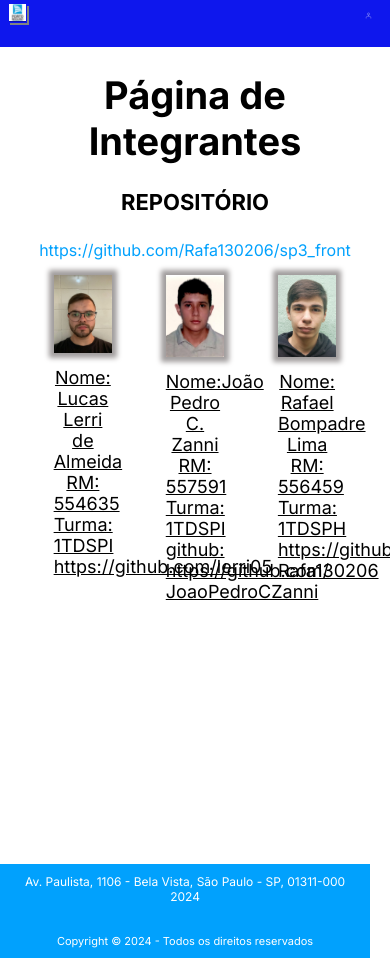
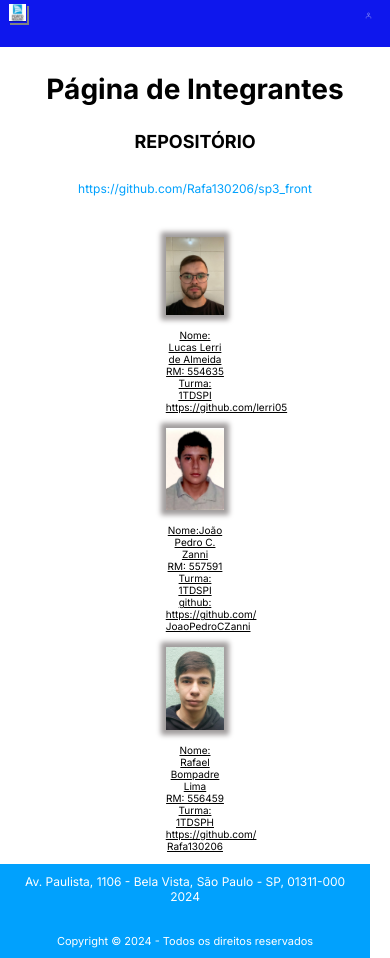
Before and after one commit to Rafa130206/sp3_front, a React (Vite) app in the folder sp3_front_end/: page /integrantes in a window 390 px wide. Shown: the top 958 px of the page. Built offline with nearby package versions, Linux system fonts and the light colour scheme.

Commit message:
Responsividade página de integrantes.

```diff
--- a/sp3_front_end/src/Routes/Integrantes/integrantes.css
+++ b/sp3_front_end/src/Routes/Integrantes/integrantes.css
@@ -67,3 +67,316 @@ a.rep{
     text-decoration: underline;
     font-size: 18px;
 }
+
+/* ================ DESKTOPS MÉDIOS ================ */
+
+@media screen and (max-width: 1199px){
+/* ============================ Pag. Int ============================ */
+
+.paginth1{
+    text-align: center;
+    margin: 15px;
+    font-size: 42px;
+}
+
+h2{
+    text-align: center;
+    margin: 25px;
+    font-size: 26px;
+}
+
+.linkrep{
+    text-align: center;
+    margin: 15px;
+}
+
+a.rep{
+    text-align: center;
+    text-decoration: none;
+    color: rgb(1, 161, 253);
+}
+
+.container1{
+    display: flex;
+    flex-direction: row;
+    justify-content: space-evenly;
+    margin-top: 3vw;
+    margin-bottom: 20vw;
+}
+
+.foto1{
+    width: 15vw;
+    box-shadow: 0px 0px 5px 5px rgb(161, 157, 157);
+}
+
+.legenda1{
+    width: 15vw;
+    text-align: center;
+    margin-top: 10px;
+    text-decoration: underline;
+    font-size: 14px;
+}
+
+.foto2{
+    width: 15vw;
+    box-shadow: 0px 0px 5px 5px rgb(161, 157, 157);
+}
+
+.legenda2{
+    width: 15vw;
+    text-align: center;
+    margin-top: 10px;
+    text-decoration: underline;
+    font-size: 14px;
+}
+
+.foto3{
+    width: 15vw;
+    box-shadow: 0px 0px 5px 5px rgb(161, 157, 157);
+}
+
+.legenda3{
+    width: 15vw;
+    text-align: center;
+    margin-top: 10px;
+    text-decoration: underline;
+    font-size: 14px;
+}
+}
+
+/* ================ TABLETS E LAPTOPS ================ */
+
+@media screen and (max-width: 991px){
+
+    /* ============================ Pag. Int ============================ */
+
+    .paginth1{
+        text-align: center;
+        margin: 15px;
+        font-size: 38px;
+    }
+
+    h2{
+        text-align: center;
+        margin: 25px;
+        font-size: 22px;
+    }
+
+    .linkrep{
+        text-align: center;
+        margin: 15px;
+    }
+
+    a.rep{
+        text-align: center;
+        text-decoration: none;
+        color: rgb(1, 161, 253);
+    }
+
+    .container1{
+        display: flex;
+        flex-direction: row;
+        justify-content: space-evenly;
+        margin-top: 3vw;
+        margin-bottom: 20vw;
+    }
+
+    .foto1{
+        width: 15vw;
+        box-shadow: 0px 0px 5px 5px rgb(161, 157, 157);
+    }
+
+    .legenda1{
+        width: 15vw;
+        text-align: center;
+        margin-top: 10px;
+        text-decoration: underline;
+        font-size: 12px;
+    }
+
+    .foto2{
+        width: 15vw;
+        box-shadow: 0px 0px 5px 5px rgb(161, 157, 157);
+    }
+
+    .legenda2{
+        width: 15vw;
+        text-align: center;
+        margin-top: 10px;
+        text-decoration: underline;
+        font-size: 12px;
+    }
+
+    .foto3{
+        width: 15vw;
+        box-shadow: 0px 0px 5px 5px rgb(161, 157, 157);
+    }
+
+    .legenda3{
+        width: 15vw;
+        text-align: center;
+        margin-top: 10px;
+        text-decoration: underline;
+        font-size: 12px;
+    }
+}
+
+/* ================ TELEFONES MÉDIOS E TABLETS PEQUENOS ================ */
+
+@media screen and (max-width: 767px){
+
+    /* ============================ Pag. Int ============================ */
+
+    .paginth1{
+        text-align: center;
+        margin: 15px;
+        font-size: 32px;
+    }
+
+    h2{
+        text-align: center;
+        margin: 25px;
+        font-size: 22px;
+    }
+
+    .linkrep{
+        text-align: center;
+        margin: 15px;
+        margin-bottom: 40px;
+    }
+
+    a.rep{
+        text-align: center;
+        text-decoration: none;
+        color: rgb(1, 161, 253);
+    }
+
+    .container1{
+        display: flex;
+        flex-direction: column;
+        gap: 15px;
+        align-items: center;
+        margin-top: 3vw;
+        margin-bottom: 20vw;
+    }
+
+    .foto1{
+        width: 15vw;
+        box-shadow: 0px 0px 5px 5px rgb(161, 157, 157);
+    }
+
+    .legenda1{
+        width: 15vw;
+        text-align: center;
+        margin-top: 10px;
+        text-decoration: underline;
+        font-size: 8px;
+    }
+
+    .foto2{
+        width: 15vw;
+        box-shadow: 0px 0px 5px 5px rgb(161, 157, 157);
+    }
+
+    .legenda2{
+        width: 15vw;
+        text-align: center;
+        margin-top: 10px;
+        text-decoration: underline;
+        font-size: 8px;
+    }
+
+    .foto3{
+        width: 15vw;
+        box-shadow: 0px 0px 5px 5px rgb(161, 157, 157);
+    }
+
+    .legenda3{
+        width: 15vw;
+        text-align: center;
+        margin-top: 10px;
+        text-decoration: underline;
+        font-size: 8px;
+    }
+
+}
+
+/* ================ TELEFONES PEQUENOS ================ */
+
+@media screen and (max-width: 576px){
+
+    /* ============================ Pag. Int ============================ */
+
+    .paginth1{
+        text-align: center;
+        margin: 15px;
+        font-size: 28px;
+    }
+
+    h2{
+        text-align: center;
+        margin: 25px;
+        font-size: 18px;
+    }
+
+    .linkrep{
+        text-align: center;
+        margin: 15px;
+        margin-bottom: 40px;
+    }
+
+    a.rep{
+        text-align: center;
+        text-decoration: none;
+        color: rgb(1, 161, 253);
+        font-size: 12px;
+    }
+
+    .container1{
+        display: flex;
+        flex-direction: column;
+        gap: 15px;
+        align-items: center;
+        margin-top: 3vw;
+        margin-bottom: 20vw;
+    }
+
+    .foto1{
+        width: 15vw;
+        box-shadow: 0px 0px 5px 5px rgb(161, 157, 157);
+    }
+
+    .legenda1{
+        width: 15vw;
+        text-align: center;
+        margin-top: 10px;
+        text-decoration: underline;
+        font-size: 10px;
+    }
+
+    .foto2{
+        width: 15vw;
+        box-shadow: 0px 0px 5px 5px rgb(161, 157, 157);
+    }
+
+    .legenda2{
+        width: 15vw;
+        text-align: center;
+        margin-top: 10px;
+        text-decoration: underline;
+        font-size: 10px;
+    }
+
+    .foto3{
+        width: 15vw;
+        box-shadow: 0px 0px 5px 5px rgb(161, 157, 157);
+    }
+
+    .legenda3{
+        width: 15vw;
+        text-align: center;
+        margin-top: 10px;
+        text-decoration: underline;
+        font-size: 10px;
+    }
+}
```
